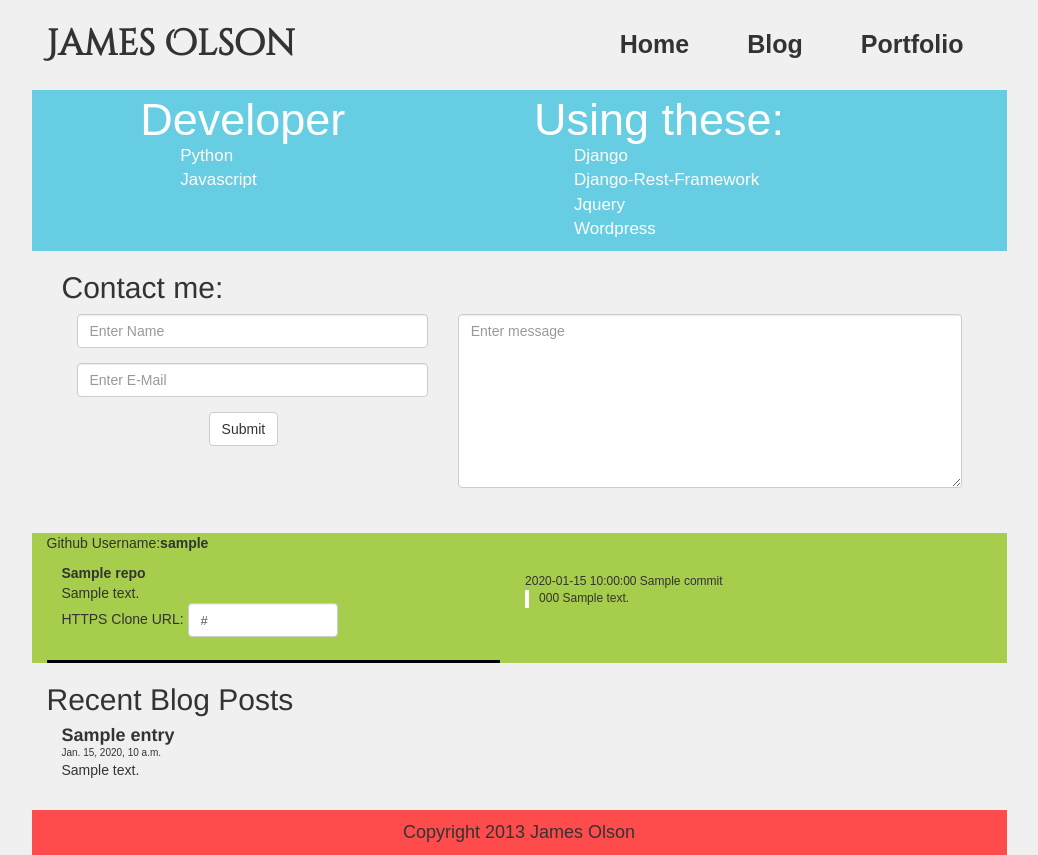
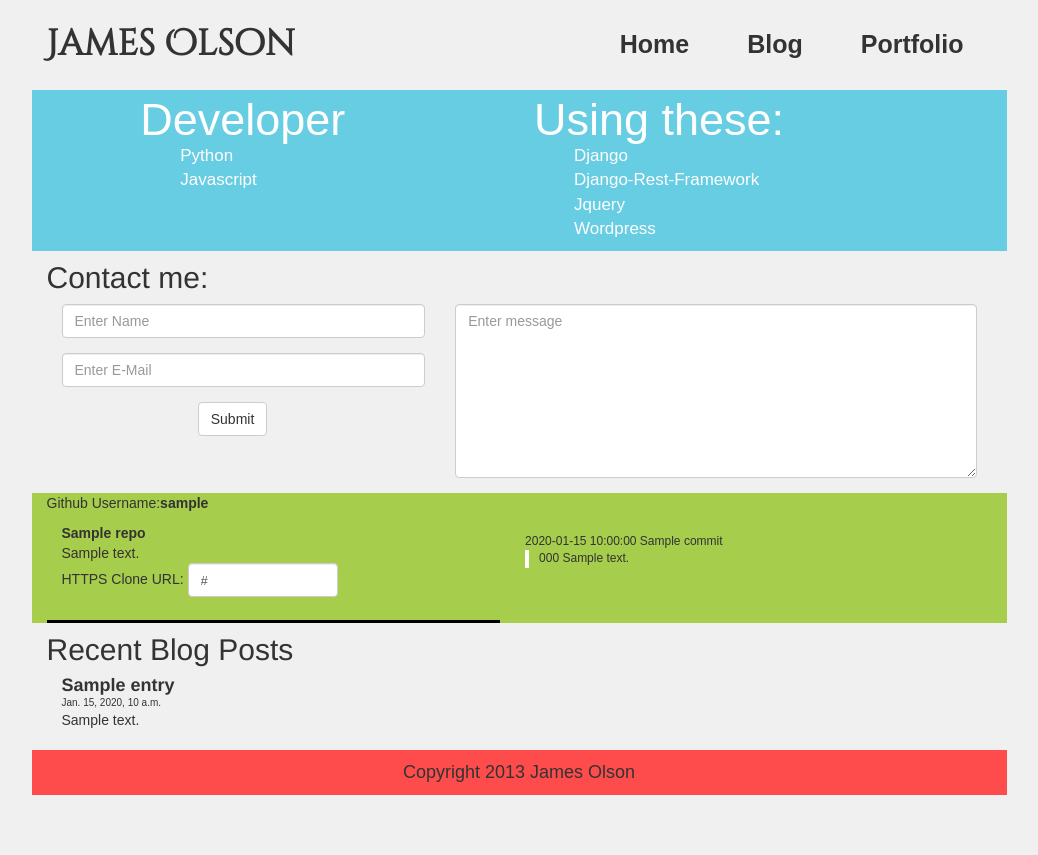
Before and after one commit to Nimmard/james-olson.com, a Django app: template templates/main/index.html in a window 1280 px wide. Shown: the whole page, without its empty margins (121-1159 px from the left). After the commit the page ends 795 px from the top, so only its background shows below. Run offline with Django 3.2, Linux system fonts and the light colour scheme; the template is opened without the code that fills it: most values are stand-ins (such as "Sample title", 1, 10 or a date in 2020); some web fonts are replaced.

Commit message:
categories context object now excludes empty categories. ALso, styling changes. I did this because I figure in the future I might have an unused category, and not want to display it.

```diff
--- a/blog/views.py
+++ b/blog/views.py
@@ -11,7 +11,7 @@ class BlogMenuMixin(object):
 
     def get_context_data(self, **kwargs):
         context = super(BlogMenuMixin, self).get_context_data(**kwargs)
-        context['categories'] = Category.objects.all
+        context['categories'] = set(Category.objects.filter(entries__isnull=False))
 
         return context
 
--- a/static/css/style.css
+++ b/static/css/style.css
@@ -79,7 +79,6 @@ time {
 }
 .github {
   background-color: #a6cd4c;
-  margin-top: 30px;
 }
 
 #gitinfo {
@@ -117,7 +116,10 @@ time {
 
 /* Index Blog Entries */
 .blogposts {
-  padding-bottom: 20px;
+  padding-bottom: 10px;
+}
+.blogposts h2 {
+  margin-top: 10px;
 }
 .ientries h4 {
   margin-top: 0px;
@@ -164,7 +166,9 @@ time {
 .inputfix {
   padding-left: 0px;
 }
-
+.contact h2 {
+  margin-top: 10px;
+}
 /*Footer*/
 .footer {
   min-height: 40px;
--- a/templates/main/index.html
+++ b/templates/main/index.html
@@ -20,7 +20,6 @@
   </div>
 </div>
 <div class="contact col-md-10 col-md-offset-1">
-  <div class="col-md-12">
     <h2>Contact me:</h2>
     <form role="form">
       <div class="col-md-5">
@@ -42,7 +41,6 @@
         </div>
       </div>
     <form>
-  </div>
 </div>
 <div class="github col-md-10 col-md-offset-1">
     <p>Github Username:<a href="{{github_html_url}}">{{github_user.login}}</a></p>
```
